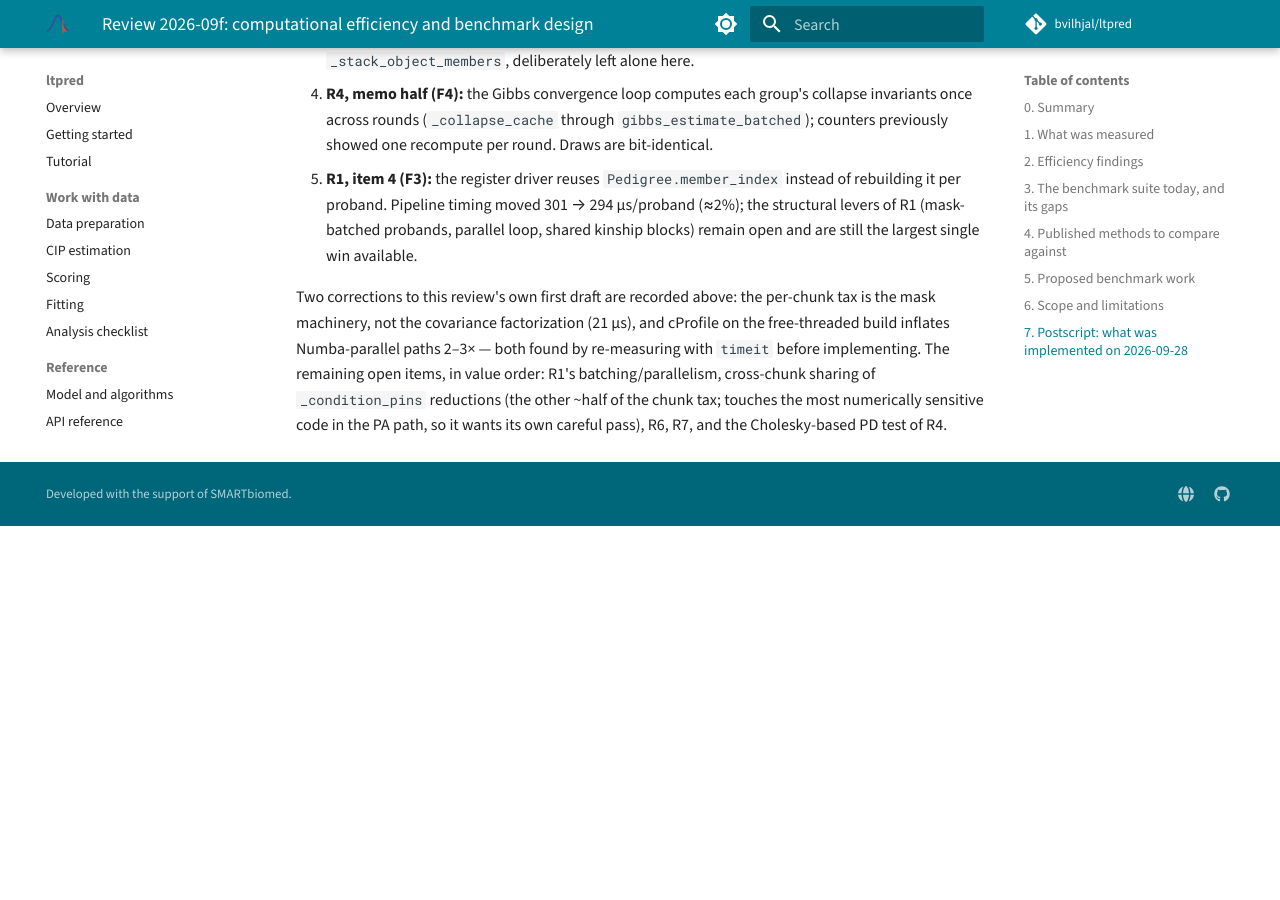
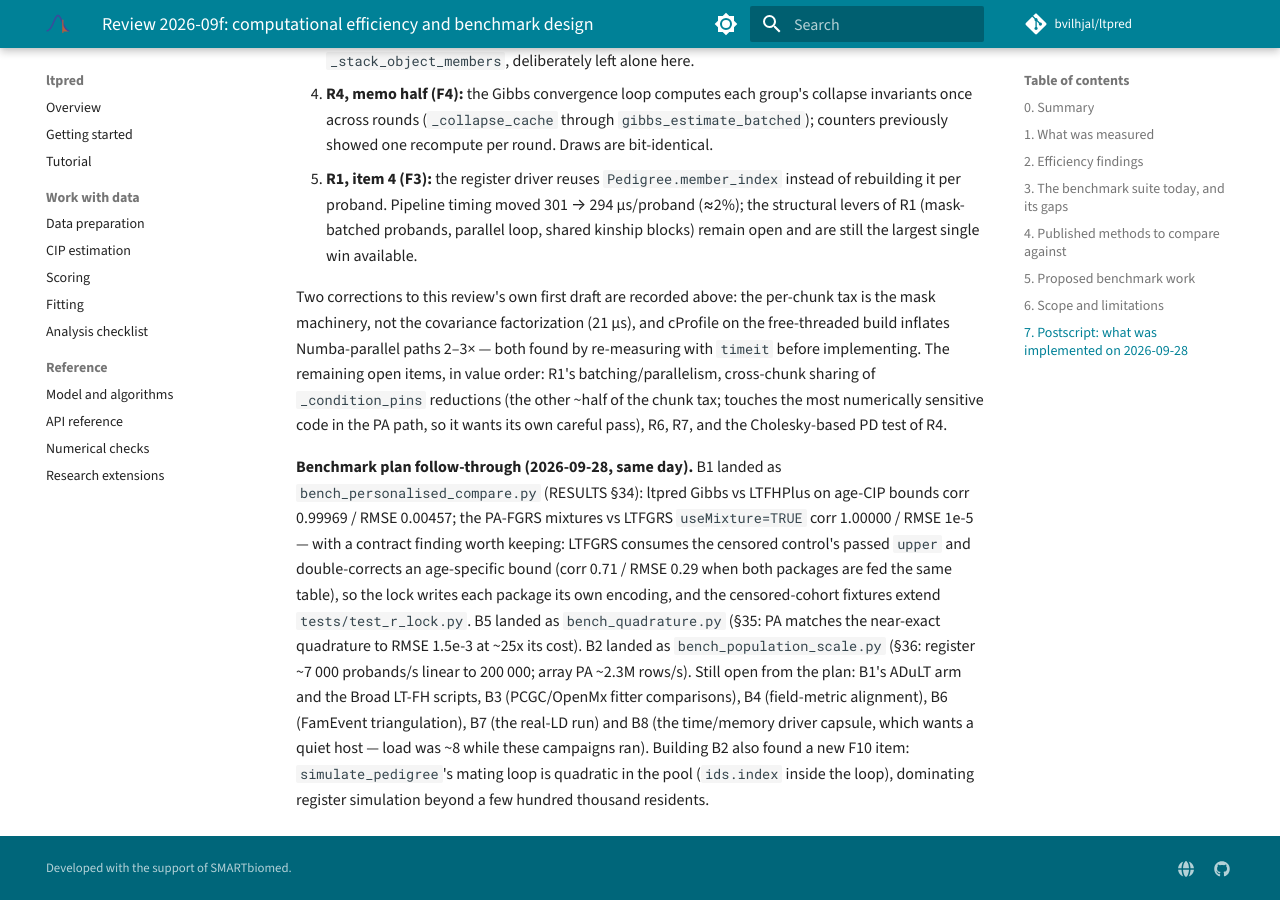
Before and after one commit to bvilhjal/ltpred, an MkDocs documentation site: the page built from docs/reviews/REVIEW_2026-09f.md, in a window 1280 px wide and 900 px high, scrolled down 13109 px. Built offline with MkDocs 1.6.1 and Material for MkDocs 9.7.7, drawn with Linux system fonts in a browser that asks for light colours; comment, search, counter and statistics services are not loaded; before the commit the page ends 13635 px from its top, so only the background shows below that.

Commit message:
Retain the quadrature and population-scale campaigns (RESULTS 35-36)
Section 35: the quadrature engine's first benchmark evidence -- PA matches
it to RMSE 1.5e-3 on its documented scope with ranking correlation equal
to four decimals; quadrature costs ~25x PA, ~4% of Gibbs. Section 36:
register pipeline ~7 000 probands/s linear to 200 000 probands (0.14
ms/proband, two-generation registers) and array PA ~2.3M rows/s at 350k
rows, thread-pinned with load recorded. The review postscript records
the B-plan follow-through and the simulate_pedigree quadratic mating
loop found while building the register arm.

```diff
--- a/docs/reviews/REVIEW_2026-09f.md
+++ b/docs/reviews/REVIEW_2026-09f.md
@@ -478,3 +478,23 @@
 `_condition_pins` reductions (the other ~half of the chunk tax; touches the
 most numerically sensitive code in the PA path, so it wants its own careful
 pass), R6, R7, and the Cholesky-based PD test of R4.
+
+**Benchmark plan follow-through (2026-09-28, same day).** B1 landed as
+`bench_personalised_compare.py` (RESULTS §34): ltpred Gibbs vs LTFHPlus on
+age-CIP bounds corr 0.99969 / RMSE 0.00457; the PA-FGRS mixtures vs LTFGRS
+`useMixture=TRUE` corr 1.00000 / RMSE 1e-5 — with a contract finding worth
+keeping: LTFGRS consumes the censored control's passed `upper` and
+double-corrects an age-specific bound (corr 0.71 / RMSE 0.29 when both
+packages are fed the same table), so the lock writes each package its own
+encoding, and the censored-cohort fixtures extend `tests/test_r_lock.py`.
+B5 landed as `bench_quadrature.py` (§35: PA matches the near-exact
+quadrature to RMSE 1.5e-3 at ~25x its cost). B2 landed as
+`bench_population_scale.py` (§36: register ~7 000 probands/s linear to
+200 000; array PA ~2.3M rows/s). Still open from the plan: B1's ADuLT arm and
+the Broad LT-FH scripts, B3 (PCGC/OpenMx fitter comparisons), B4 (field-metric
+alignment), B6 (FamEvent triangulation), B7 (the real-LD run) and B8 (the
+time/memory driver capsule, which wants a quiet host — load was ~8 while
+these campaigns ran). Building B2 also found a new F10 item:
+`simulate_pedigree`'s mating loop is quadratic in the pool (`ids.index`
+inside the loop), dominating register simulation beyond a few hundred
+thousand residents.
```
Also changed, not shown: CHANGELOG.md (+8 -0 lines), benchmarks/README.md (+2 -0 lines), benchmarks/RESULTS.md (+65 -0 lines), 3 other files.
